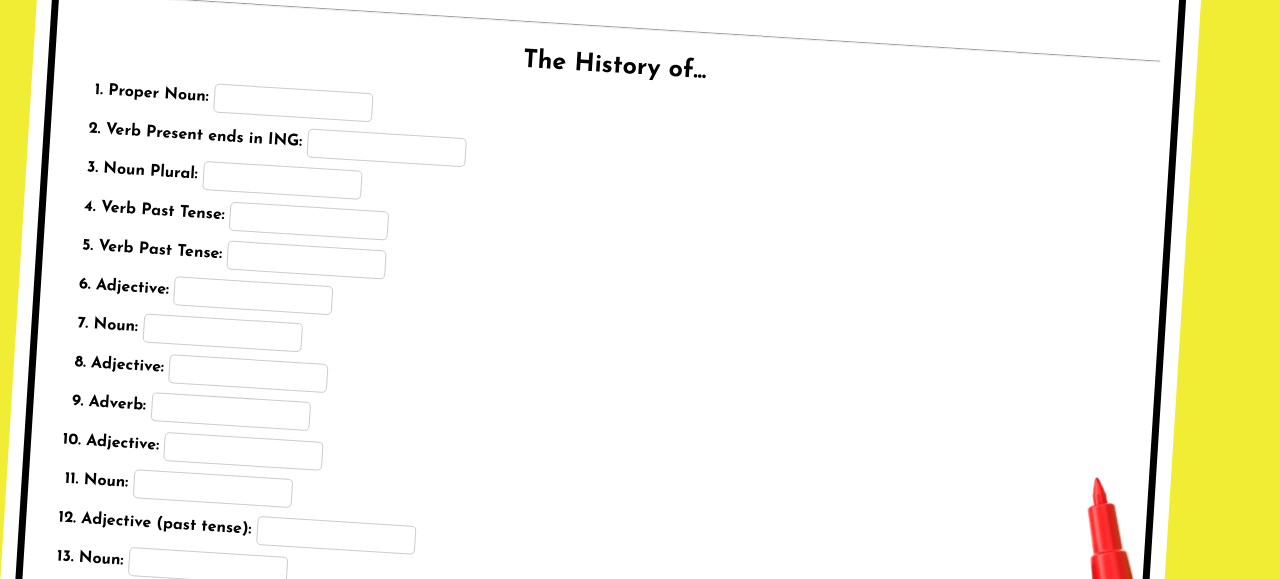
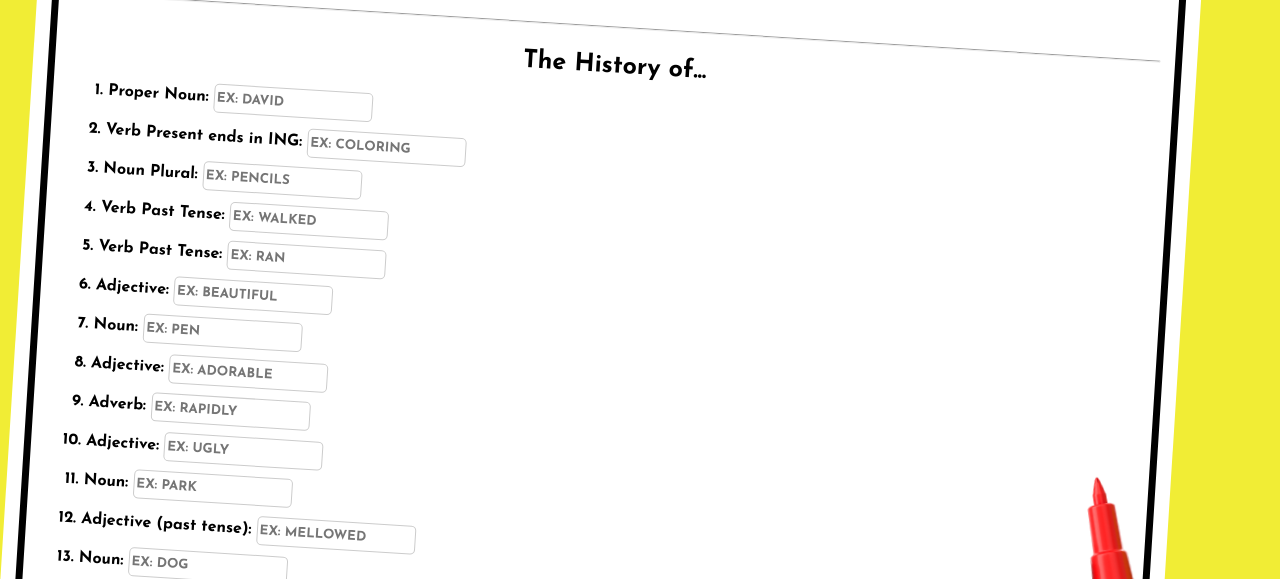
Before and after one commit to codingoi/39.madLib, a plain HTML site: page index.html in a window 1280 px wide. Shown: the part 221-800 px from the top of the page. Drawn offline with Linux system fonts and the light colour scheme; a web font is replaced by a local one.

Commit message:
Add placeholders for input

```diff
--- a/index.html
+++ b/index.html
@@ -43,67 +43,67 @@
             <!--PROPER NOUN-->
             <li>
               <label for="noun-1">Proper Noun:</label>
-              <input id="noun-1" name="noun-1" type="text" required />
+              <input id="noun-1" name="noun-1" type="text" placeholder="ex: DAVID" required />
             </li>
             <!--VERB (-ING)-->
             <li>
               <label for="verb-1">Verb Present ends in ING:</label>
-              <input id="verb-1" name="verb-1" type="text" required />
+              <input id="verb-1" name="verb-1" type="text" placeholder="ex: COLORING" required />
             </li>
             <!--NOUN(S)-->
             <li>
               <label for="noun-2">Noun Plural:</label>
-              <input id="noun-2" name="noun-2" type="text" required />
+              <input id="noun-2" name="noun-2" type="text" placeholder="ex: PENCILS" required />
             </li>
             <!--VERB(ED)-->
             <li>
               <label for="verb-2">Verb Past Tense:</label>
-              <input id="verb-2" name="verb-2" type="text" required />
+              <input id="verb-2" name="verb-2" type="text" placeholder="ex: WALKED" required />
             </li>
             <!--VERB(ED)-->
             <li>
               <label for="verb-3">Verb Past Tense:</label>
-              <input id="verb-3" name="verb-3" type="text" required />
+              <input id="verb-3" name="verb-3" type="text" placeholder="ex: RAN" required />
             </li>
             <!--ADJ-->
             <li>
               <label for="adj-1">Adjective:</label>
-              <input id="adj-1" name="adj-1" type="text" required />
+              <input id="adj-1" name="adj-1" type="text" placeholder="ex: BEAUTIFUL" required />
             </li>
             <!--NOUN-->
             <li>
               <label for="noun-3">Noun:</label>
-              <input id="noun-3" name="noun-3" type="text" required />
+              <input id="noun-3" name="noun-3" type="text" placeholder="ex: PEN" required />
             </li>
             <!--ADJ-->
             <li>
               <label for="adj-2">Adjective:</label>
-              <input id="adj-2" name="adj-2" type="text" required />
+              <input id="adj-2" name="adj-2" type="text" placeholder="ex: ADORABLE" required />
             </li>
             <!--ADVERB-->
             <li>
               <label for="adv-1">Adverb:</label>
-              <input id="adv-1" name="adv-1" type="text" required />
+              <input id="adv-1" name="adv-1" type="text" placeholder="ex: RAPIDLY" required />
             </li>
             <!--ADJ-->
             <li>
               <label for="adj-3">Adjective:</label>
-              <input id="adj-3" name="adj-3" type="text" required />
+              <input id="adj-3" name="adj-3" type="text" placeholder="ex: UGLY"required />
             </li>
             <!-- NOUN-->
             <li>
               <label for="noun-4">Noun:</label>
-              <input id="noun-4" name="noun-4" type="text" required />
+              <input id="noun-4" name="noun-4" type="text" placeholder="ex: PARK" required />
             </li>
             <!--ADJ (ED)-->
             <li>
               <label for="adj-4">Adjective (past tense):</label>
-              <input id="adj-4" name="adj-4" type="text" required />
+              <input id="adj-4" name="adj-4" type="text" placeholder="ex: MELLOWED" required />
             </li>
             <!-- NOUN-->
             <li>
               <label for="noun-5">Noun:</label>
-              <input id="noun-5" name="noun-5" type="text" required />
+              <input id="noun-5" name="noun-5" type="text" placeholder="ex: DOG" required />
             </li>
             <!--YES/NO-->
             <li>
@@ -121,7 +121,7 @@
             </li>
             <!--NUM-->
             <li>
-              <label for="num-1">Number:</label>
+              <label for="num-1" placeholder="ex: 500">Number:</label>
               <input
                   id="num-1"
                   name="num-1"
```
